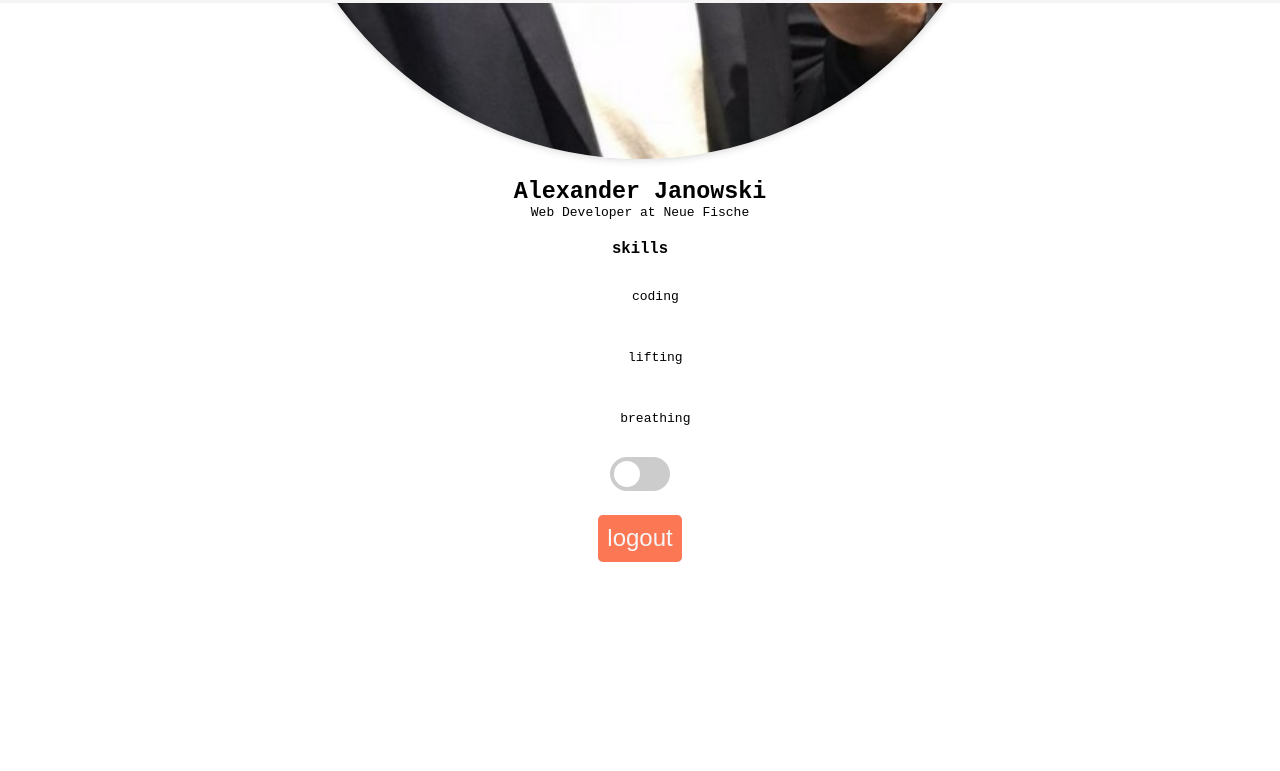
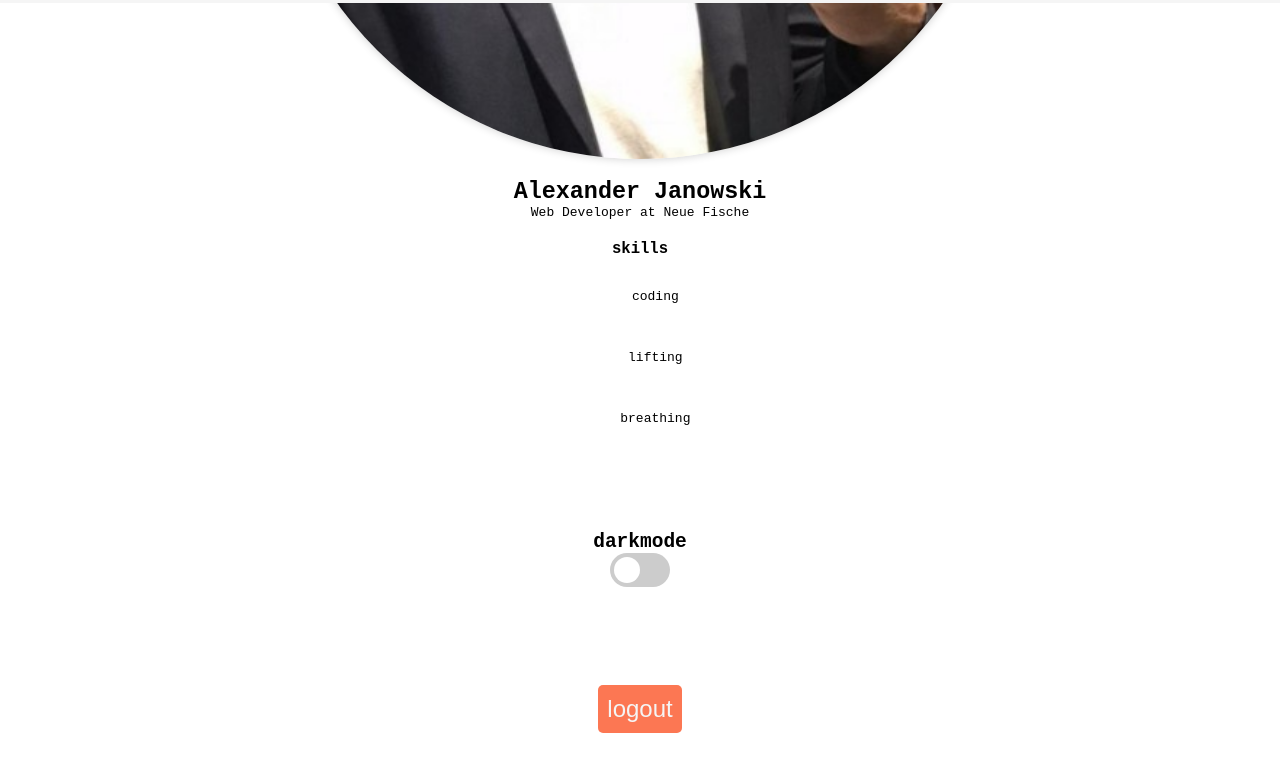
Before and after one commit to AlexJanow/quiz-app, a website: page profile.html in a window 1280 px wide. Shown: the part 797-1568 px from the top of the page. Before the commit the page ends 1403 px from the top, so only its background shows below. Drawn offline with Linux system fonts and the light colour scheme.

Commit message:
add darkmode box styling

```diff
--- a/profile.html
+++ b/profile.html
@@ -26,12 +26,13 @@
             <li>breathing</li>
           </ul>
         </div>
-
-        <label class="switch">
-          <input type="checkbox" id="accept" />
-          <span class="slider round"></span>
-        </label>
-
+        <div class="darkmodeBox">
+          <h2 class="sliderHeader">darkmode</h2>
+          <label class="switch">
+            <input type="checkbox" id="accept" />
+            <span class="slider round"></span>
+          </label>
+        </div>
         <div class="profile__button-logout"><button>logout</button></div>
       </div>
 
--- a/styles/_profile.css
+++ b/styles/_profile.css
@@ -43,7 +43,6 @@ body {
   margin: 3%;
   padding: 3%;
   width: 40vw;
-  word-wrap: ;
 }
 
 .profile__skills-title {
@@ -63,6 +62,14 @@ body {
 }
 
 /*slider night mode */
+
+/*darkmodeBox*/
+.darkmodeBox {
+  position: relative;
+
+  margin: 3%;
+  padding: 3%;
+}
 
 /*box around slider */
 .switch {
```
